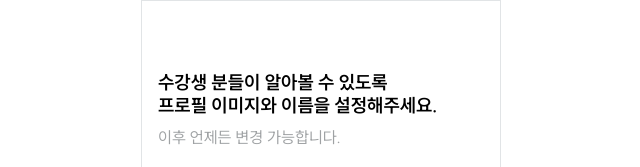
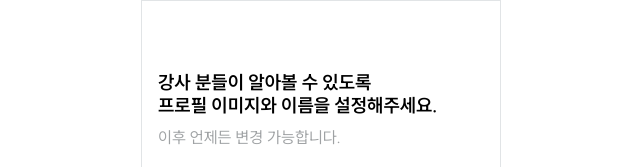
Before and after one commit to Just-Swim-service/Just-Swim-FE, a Next.js app in the folder just-swim-app/: page /login/type/profile in a window 1280 px wide. Shown: the top 167 px of the page, without its empty margins (319-959 px from the left). Built offline with nearby package versions, Linux system fonts and the light colour scheme.

Commit message:
fix: 1.3 프로필 이미지 닉네임에서 1.4 최종 view 넘어가는 부분 에러 수정

```diff
--- a/just-swim-app/src/app/(beforeLogin)/login/start/page.tsx
+++ b/just-swim-app/src/app/(beforeLogin)/login/start/page.tsx
@@ -7,6 +7,7 @@ import { useRouter, useSearchParams } from 'next/navigation';
 
 export default function Start() {
   const param = useSearchParams();
+  console.log(param);
   const router = useRouter();
   const handleRoute = () => {
     const redirectTimeout = setTimeout(() => {
--- a/just-swim-app/src/app/(beforeLogin)/login/type/profile/_component/profile/ProfileFooter.tsx
+++ b/just-swim-app/src/app/(beforeLogin)/login/type/profile/_component/profile/ProfileFooter.tsx
@@ -1,7 +1,7 @@
 import styles from './Profile.module.css';
 import Link from 'next/link';
 
-export default function ProfileFooter({ type }: { type: string }) {
+export default function ProfileFooter({ type }: { type: string | undefined }) {
   return (
     <>
       <div className={styles.footer}>
@@ -9,7 +9,7 @@ export default function ProfileFooter({ type }: { type: string }) {
           <Link
             href={{
               pathname: `/login/start`,
-              query: { type: `${type}` },
+              query: { type: type },
             }}>
             <button className={`${styles.SelectButton} ${styles.isActive}`}>
               다음
@@ -20,7 +20,7 @@ export default function ProfileFooter({ type }: { type: string }) {
           <Link
             href={{
               pathname: `/login/start`,
-              query: { type: `${type}` },
+              query: { type: type },
             }}>
             <button className={`${styles.SelectButton} ${styles.isNotActive}`}>
               건너뛰기
--- a/just-swim-app/src/app/(beforeLogin)/login/type/profile/_component/profile/ProfileHeader.tsx
+++ b/just-swim-app/src/app/(beforeLogin)/login/type/profile/_component/profile/ProfileHeader.tsx
@@ -1,17 +1,13 @@
 import styles from '@/app/(beforeLogin)/Common.module.css';
 import { useSearchParams } from 'next/navigation';
 
-export default function ProfileHeader() {
-  const params = useSearchParams().get('type');
-  console.log(params);
-  const type = params === 'instructor' ? '강사' : '수강생';
-
+export default function ProfileHeader({ name }: { name: string }) {
   return (
     <>
       <div className={styles.header}>
         <div>
           <h3>
-            {type} 분들이 알아볼 수 있도록
+            {name} 분들이 알아볼 수 있도록
             <br />
             프로필 이미지와 이름을 설정해주세요.
           </h3>
--- a/just-swim-app/src/app/(beforeLogin)/login/type/profile/page.tsx
+++ b/just-swim-app/src/app/(beforeLogin)/login/type/profile/page.tsx
@@ -3,16 +3,16 @@
 import ProfileHeader from './_component/profile/ProfileHeader';
 import ProfileSection from './_component/profile/ProfileSection';
 import ProfileFooter from './_component/profile/ProfileFooter';
-import { useState } from 'react';
+import { useSearchParams } from 'next/navigation';
 
 export default function Profile() {
-  const [type, setType] = useState<string>('');
-  const handleType = (type: string) => setType(type);
+  const type = useSearchParams().get('type')?.toString();
+  const name = type === 'instructor' ? '수강생' : '강사';
 
   return (
     <>
-      <ProfileHeader />
-      <ProfileSection type={type} handleType={handleType} />
+      <ProfileHeader name={name} />
+      <ProfileSection />
       <ProfileFooter type={type} />
     </>
   );
```
Also changed, not shown: just-swim-app/src/app/(beforeLogin)/login/type/profile/_component/profile/ProfileSection.tsx (+2 -8 lines).
